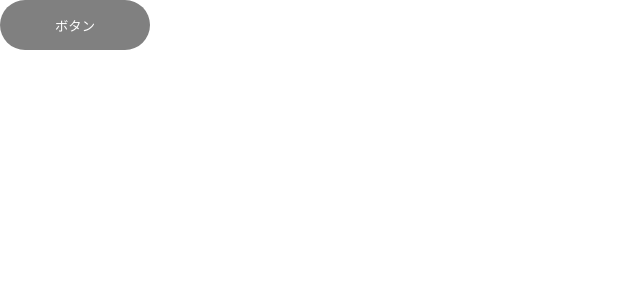
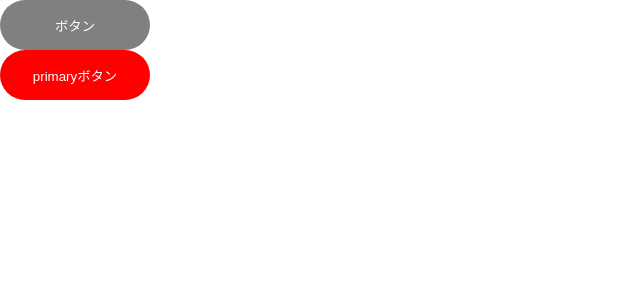
Before and after one commit to asa918yk/styledcomponents-learning, a React (Create React App) app: page / in a window 1280 px wide. Shown: the top 300 px of the page, without its empty margins (0-640 px from the left). Built offline with nearby package versions, Linux system fonts and the light colour scheme.

Commit message:
プロパティによるスタイルのカスタマイズ

```diff
--- a/src/App.js
+++ b/src/App.js
@@ -2,7 +2,13 @@ import { MyButton } from "./MyButton";
 function App() {
   return (
     <div className="App">
-      <MyButton>ボタン</MyButton>
+      <div>
+        <MyButton>ボタン</MyButton>
+      </div>
+      <div>
+        <MyButton primary>primaryボタン</MyButton>
+      </div>
+
     </div>
   );
 }
--- a/src/MyButton.js
+++ b/src/MyButton.js
@@ -1,7 +1,7 @@
 import styled from "styled-components";
 const Button = styled.button`
     width: 150px;
-    background-color: gray;
+    background-color: ${props => (props.primary ? 'red' : 'gray')};
     color: white;
     border: none;
     border-radius: 25px;
@@ -12,9 +12,9 @@ const Button = styled.button`
         opacity: 0.5;
     }
 `;
-export function MyButton({children}) {
+export function MyButton({children, primary}) {
     return(
-        <Button>
+        <Button primary={primary}>
             {children}
         </Button>
     )
```
